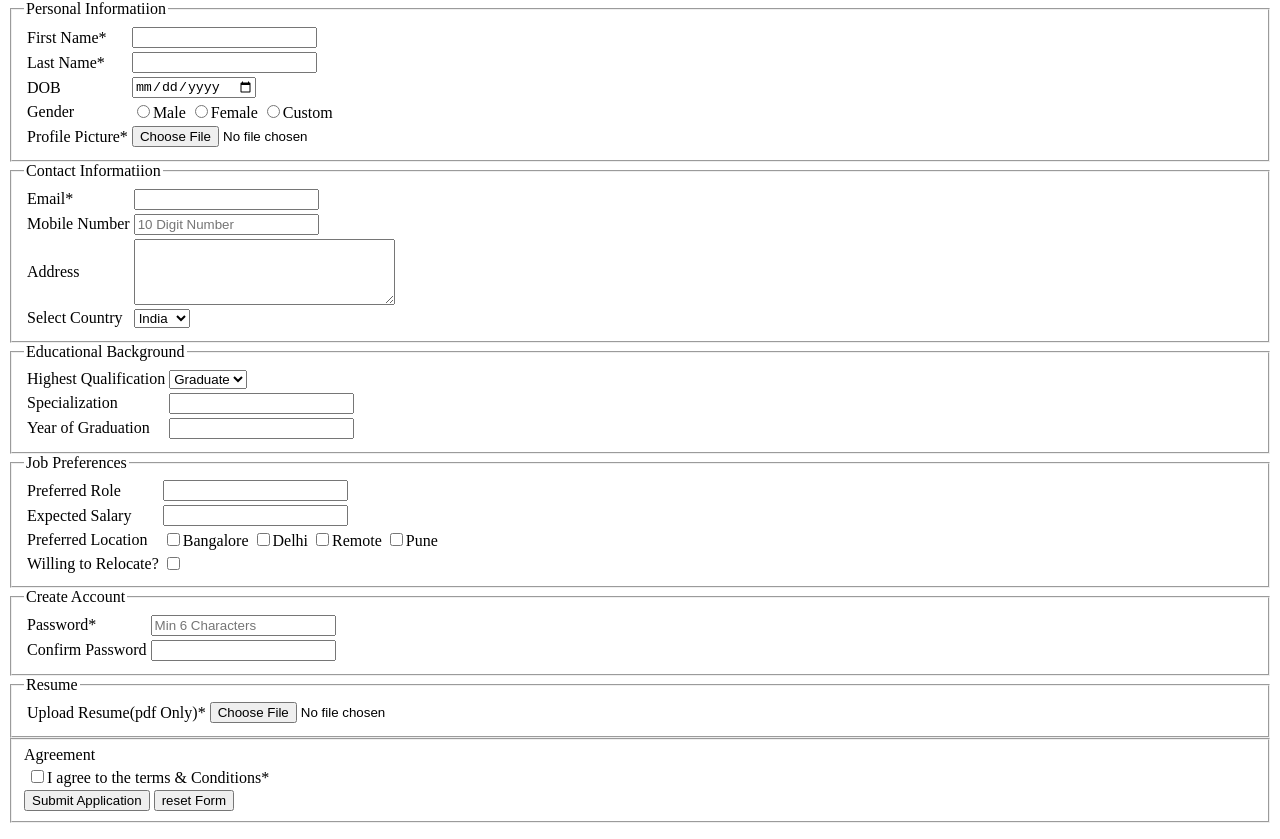
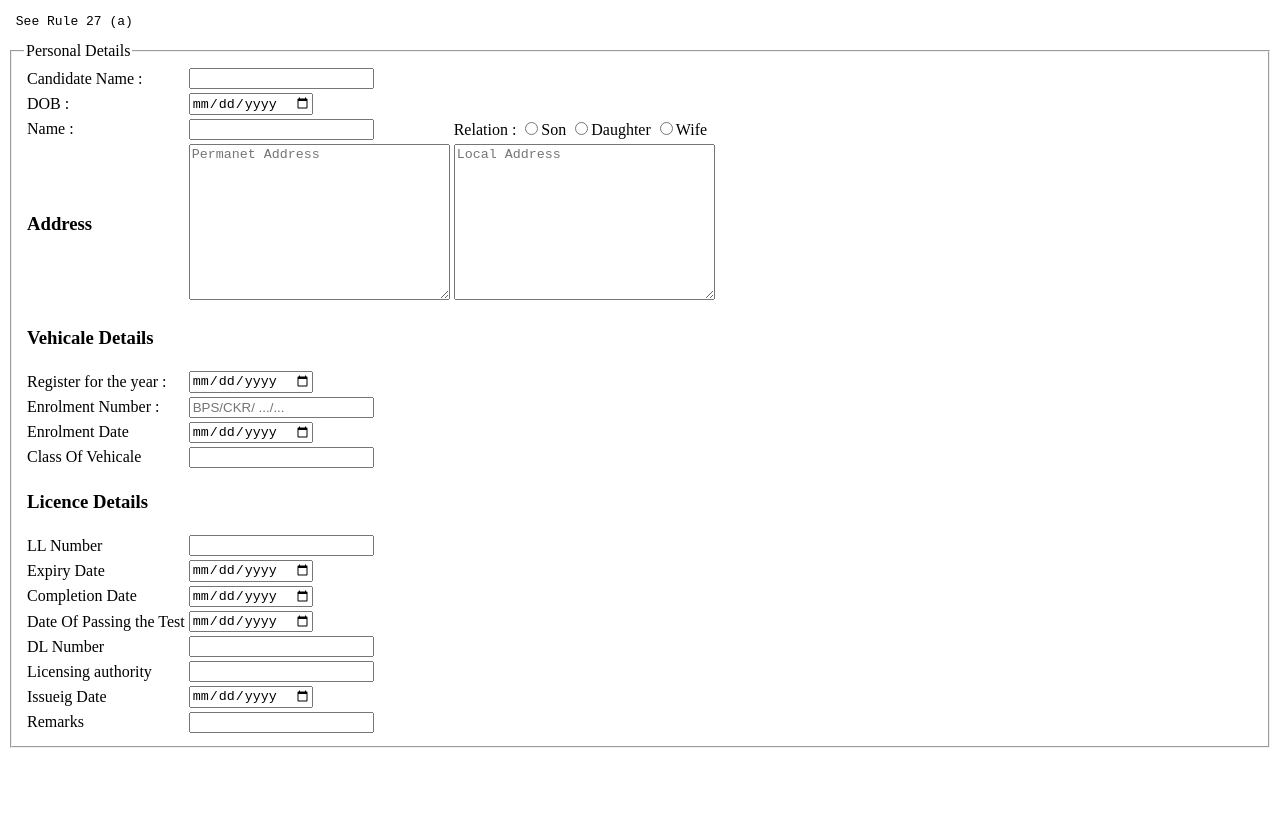
Before and after one commit to DEBDEEPTA/DEBDEEPTA.github.io, a plain HTML site: page index.html in a window 1280 px wide. Shown: the part 66-905 px from the top of the page. After the commit the page ends 822 px from the top, so only its background shows below. Drawn offline with Linux system fonts and the light colour scheme.

Commit message:
Add files via upload

```diff
--- a/index.html
+++ b/index.html
@@ -1,164 +1,113 @@
+<!DOCTYPE html>
 <html>
 
 <head>
-    <title>HTML_ASSIGNMENT_1</title>
+
 </head>
 
 <body>
-    <h1 style="text-align: center;">Job Registration Form</h1>
+
+    <div id="Header">
+        <h1>Form – 14</h1>
+        <pre> See Rule 27 (a)</pre>
+    </div>
 
     <form>
-
         <fieldset>
-            <legend>Personal Informatiion </legend>
+            <legend>Personal Details</legend>
             <table>
                 <tr>
-                    <td> <label>First Name*</label> </td>
-                    <td> <input type="text" name="FirstName" size="20"> </td>
+                    <td><label>Candidate Name :</label></td>
+                    <td><input type="text"></td>
+                </tr>
+                <tr>
+                    <td>DOB :</td>
+                    <td><input type="date"></td>
                 </tr>
 
                 <tr>
-                    <td><label>Last Name*</label></td>
-                    <td><input type="text" name="SurName" size="20"></td>
-                </tr>
-
-                <tr>
-                    <td><label>DOB</label></td>
-                    <td><input type="date" name="date" size="20"></td>
-                </tr>
-
-                <tr>
-                    <td><label>Gender</label></td>
-                    <td><input type="radio" name="gender" size="20" value="Male">Male
-                        <input type="radio" name="gender" size="20" value="Female">Female
-                        <input type="radio" name="gender" size="20" value="Custom">Custom
+                    <td><label>Name :</label></td>
+                    <td><input type="text"></td>
+                    <td>
+                        <label>Relation :</label>
+                        <input type="radio" name="Relation">Son
+                        <input type="radio" name="Relation">Daughter
+                        <input type="radio" name="Relation">Wife
                     </td>
                 </tr>
 
                 <tr>
-                    <td><label>Profile Picture*</label></td>
-                    <td><input type="file" name="pic"></td>
-                </tr>
-            </table>
-
-        </fieldset>
-
-
-        <fieldset>
-            <legend>Contact Informatiion</legend>
-            <table>
-                <tr>
-                    <td><label>Email*</label></td>
-                    <td><input type="email" size="20"></td>
+                    <td><h3>Address</h3></td>
+                    <td><textarea rows="10" cols="30" placeholder="Permanet Address"></textarea></td>
+                    <td><textarea rows="10" cols="30" placeholder="Local Address"></textarea></td>
                 </tr>
 
                 <tr>
-                    <td><label>Mobile Number</label></td>
-                    <td><input type="tel" name="Mobile" size="20" maxlength="10" minlength="10"
-                            placeholder="10 Digit Number"></td>
+                    <td><h3>Vehicale Details</h3></td>
                 </tr>
 
                 <tr>
-                    <td><label>Address</label></td>
-                    <td><textarea rows="4" cols="30"></textarea></td>
+                    <td><label>Register for the year :</label></td>
+                    <td><input type="date"></td>
                 </tr>
 
                 <tr>
-                    <td><label>Select Country</label></td>
-                    <td><select name="Country">
-                            <option value="INDIA">India</option>
-                            <option value="Other">Other</option>
-                        </select>
-                    </td>
+                    <td><label>Enrolment Number :</label></td>
+                    <td><input type="text" placeholder="BPS/CKR/ .../..."></td>
+                </tr>
+                <tr>
+                    <td><label>Enrolment Date</label></td>
+                    <td><input type="date"></td>
+                </tr>
+
+                <tr>
+                    <td><label>Class Of Vehicale</label></td>
+                    <td><input type="text"></td>
+                </tr>
+
+                <tr>
+                    <td><h3>Licence Details</h3></td>
+                </tr>
+
+                <tr>
+                    <td><label>LL Number</label></td>
+                    <td><input type="text"></td>
+                </tr>
+
+                <tr>
+                    <td><label>Expiry Date</label></td>
+                    <td><input type="date"></td>
+                </tr>
+
+                <tr>
+                    <td><label>Completion Date</label></td>
+                    <td><input type="date"></td>
+                </tr>
+
+                <tr>
+                    <td><label>Date Of Passing the Test</label></td>
+                    <td><input type="date"></td>
+                </tr>
+
+                <tr>
+                    <td><label>DL Number</label></td>
+                    <td><input type="text"></td>
+                </tr>
+                <tr>
+                    <td><label>Licensing authority</label></td>
+                    <td><input type="text"></td>
+                </tr>
+                <tr>
+                    <td><label>Issueig Date</label></td>
+                    <td><input type="date"></td>
+                </tr>
+                <tr>
+                    <td><label>Remarks</label></td>
+                    <td><input type="text"></td>
                 </tr>
             </table>
         </fieldset>
-
-        <fieldset>
-            <legend>Educational Background</legend>
-            <table>
-                <tr>
-                    <td><label>Highest Qualification</label></td>
-                    <td>
-                        <select name="Qualification">
-                            <option value="Graduate">Graduate</option>
-                            <option value="Diploma">Diploma</option>
-                            <option value="Others">Others</option>
-                        </select>
-                    </td>
-                </tr>
-                <tr>
-                    <td><label>Specialization</label></td>
-                    <td><input type="text" size="20"></td>
-                </tr>
-                <tr>
-                    <td><label>Year of Graduation</label></td>
-                    <td><input type="number" maxlength="4" size="4"></td>
-                </tr>
-            </table>
-        </fieldset>
-
-        <fieldset>
-            <legend>Job Preferences</legend>
-            <table>
-                <tr>
-                    <td>Preferred Role</td>
-                    <td><input type="text" size="20"> </td>
-                </tr>
-                <tr>
-                    <td>Expected Salary</td>
-                    <td> <input type="text" size="20"> </td>
-                </tr>
-                <tr>
-                    <td><label>Preferred Location</label></td>
-                    <td>
-                        <input type="checkbox" name="location">Bangalore
-                        <input type="checkbox" name="location">Delhi
-                        <input type="checkbox" name="location">Remote
-                        <input type="checkbox" name="location">Pune
-                    </td>
-                </tr>
-
-                <tr>
-                    <td><label>Willing to Relocate?</label></td>
-                    <td><input type="checkbox"></td>
-                </tr>
-            </table>
-        </fieldset>
-        <fieldset>
-            <legend>Create Account</legend>
-            <table>
-                <tr>
-                    <td><label>Password*</label></td>
-                    <td><input type="password" minlength="6" placeholder="Min 6 Characters" size="20"></td>
-                </tr>
-                <tr>
-                    <td><label> Confirm Password</label></td>
-                    <td><input type="password" minlength="6" size="20"></td>
-                </tr>
-            </table>
-        </fieldset>
-
-        <fieldset>
-            <legend>Resume</legend>
-            <table>
-                <tr>
-                    <td><label>Upload Resume(pdf Only)*</label></td>
-                    <td><input type="file" name="Resume"></td>
-                </tr>
-            </table>
-        </fieldset>
-
-        <fieldset>
-            <label>Agreement</label>
-            <table>
-                <tr>
-                    <td><input type="checkbox">I agree to the terms & Conditions*</td>
-                </tr>
-            </table>
-            <button type="submit">Submit Application</button>
-            <button type="reset">reset Form</button>
-        </fieldset>
+    </form>
 </body>
 
 </html>
```
